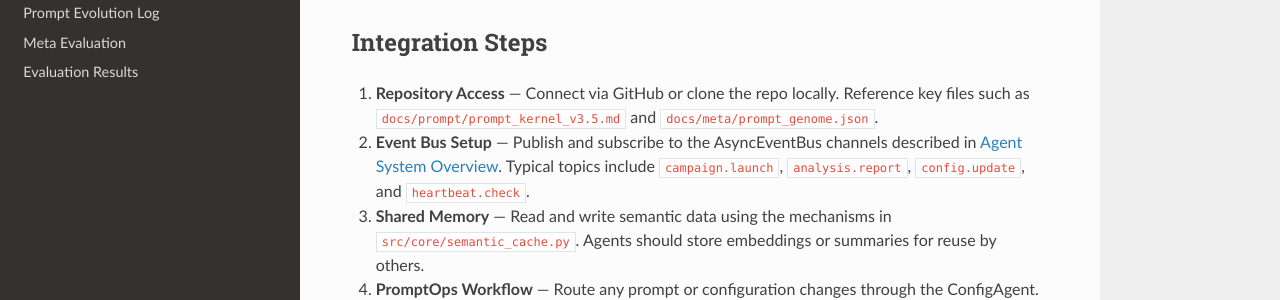
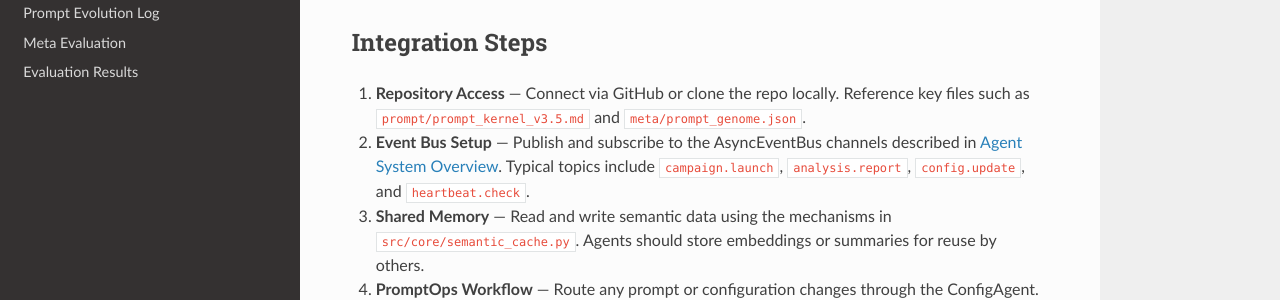
Before and after one commit to ADV-IT-Performance-Corp/ADV-ADK-Research-Hub, an MkDocs documentation site: the page built from docs/world_agent_integration.md, in a window 1280 px wide and 1233 px high. Shown: the part 358-658 px from the top of the window. Built offline with MkDocs 1.6.1, drawn with Linux system fonts in a browser that asks for light colours; nearby versions of some CDN libraries.

```diff
--- a/docs/world_agent_integration.md
+++ b/docs/world_agent_integration.md
@@ -8,7 +8,7 @@
 - Ensure updates remain version-controlled through the Prompt Genome and CI checks.
 
 ## Integration Steps
-1. **Repository Access** — Connect via GitHub or clone the repo locally. Reference key files such as `docs/prompt/prompt_kernel_v3.5.md` and `docs/meta/prompt_genome.json`.
+1. **Repository Access** — Connect via GitHub or clone the repo locally. Reference key files such as `prompt/prompt_kernel_v3.5.md` and `meta/prompt_genome.json`.
 2. **Event Bus Setup** — Publish and subscribe to the AsyncEventBus channels described in [Agent System Overview](agent_system_overview.md). Typical topics include `campaign.launch`, `analysis.report`, `config.update`, and `heartbeat.check`.
 3. **Shared Memory** — Read and write semantic data using the mechanisms in `src/core/semantic_cache.py`. Agents should store embeddings or summaries for reuse by others.
 4. **PromptOps Workflow** — Route any prompt or configuration changes through the ConfigAgent. CI validation ensures that updates are tracked in `prompt_evolution_log/v3.5.yaml`.
```
Also changed, not shown: config/README.md (+2 -0 lines).
